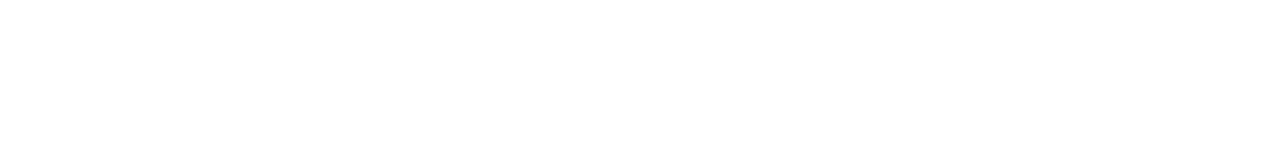
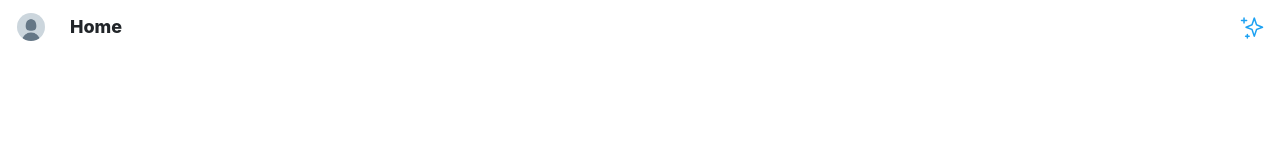
Before and after one commit to heynrits/twitter-ui-clone, a plain HTML site: page index.html in a window 1280 px wide. Drawn offline with nearby package versions, Linux system fonts and the light colour scheme.

Commit message:
Add top and side bar layout

```diff
--- a/assets/css/style.css
+++ b/assets/css/style.css
@@ -0,0 +1,47 @@
+/* Override Bootstrap Styles */
+.navbar-toggler {
+  padding: 0;
+}
+
+/* Custom Styles */
+.navbar-top {
+  height: 54px;
+}
+.nav-left {
+  display: flex;
+  align-items: center;
+}
+
+.round-toggler {
+  width: 30px;
+  height: 30px;
+  border-radius: 50%;
+}
+.round-toggler:focus {
+  border-radius: 50%;
+  outline: none;
+  border: 2px solid rgb(108, 164, 255);
+}
+
+.profile-icon {
+  display: inline-block;
+  width: 100%;
+  height: 100%;
+  background-image: url(../img/default_profile_400x400.png);
+  background-position: center;
+  background-size: contain;
+  background-repeat: no-repeat;
+  border-radius: 50%;
+}
+
+.title {
+  font-size: 18px;
+  font-weight: 800;
+  margin-bottom: 0;
+  /* margin-left: 30px; */
+}
+
+svg.content-preference-toggle {
+  height: 24px;
+  fill: rgba(29, 161, 242, 1);
+}
--- a/index.html
+++ b/index.html
@@ -15,6 +15,40 @@
     <link rel="stylesheet" href="assets/css/style.css" />
   </head>
   <body>
+    <!-- Top and Side bar -->
+    <div class="fixed-top">
+      <nav class="navbar navbar-top">
+        <div class="nav-left">
+          <button
+            class="navbar-toggler round-toggler"
+            type="button"
+            data-toggle="collapse"
+            data-target="#navbarToggleExternalContent"
+            aria-controls="navbarToggleExternalContent"
+            aria-expanded="false"
+            aria-label="Toggle navigation"
+          >
+            <span class="profile-icon"></span>
+          </button>
+          <h1 class="title ml-4">Home</h1>
+        </div>
+        <span>
+          <svg viewBox="0 0 24 24" class="content-preference-toggle">
+            <g>
+              <path
+                d="M22.772 10.506l-5.618-2.192-2.16-6.5c-.102-.307-.39-.514-.712-.514s-.61.207-.712.513l-2.16 6.5-5.62 2.192c-.287.112-.477.39-.477.7s.19.585.478.698l5.62 2.192 2.16 6.5c.102.306.39.513.712.513s.61-.207.712-.513l2.16-6.5 5.62-2.192c.287-.112.477-.39.477-.7s-.19-.585-.478-.697zm-6.49 2.32c-.208.08-.37.25-.44.46l-1.56 4.695-1.56-4.693c-.07-.21-.23-.38-.438-.462l-4.155-1.62 4.154-1.622c.208-.08.37-.25.44-.462l1.56-4.693 1.56 4.694c.07.212.23.382.438.463l4.155 1.62-4.155 1.622zM6.663 3.812h-1.88V2.05c0-.414-.337-.75-.75-.75s-.75.336-.75.75v1.762H1.5c-.414 0-.75.336-.75.75s.336.75.75.75h1.782v1.762c0 .414.336.75.75.75s.75-.336.75-.75V5.312h1.88c.415 0 .75-.336.75-.75s-.335-.75-.75-.75zm2.535 15.622h-1.1v-1.016c0-.414-.335-.75-.75-.75s-.75.336-.75.75v1.016H5.57c-.414 0-.75.336-.75.75s.336.75.75.75H6.6v1.016c0 .414.335.75.75.75s.75-.336.75-.75v-1.016h1.098c.414 0 .75-.336.75-.75s-.336-.75-.75-.75z"
+              ></path>
+            </g>
+          </svg>
+        </span>
+      </nav>
+      <div class="collapse" id="navbarToggleExternalContent">
+        <div class="p-4">
+          <h5 class="title">Account Info</h5>
+          <span class="text-muted">Sidebar Menu Items will go here.</span>
+        </div>
+      </div>
+    </div>
 
     <!-- Bootstrap JS Dependencies -->
     <script
```
Also changed, not shown: assets/img/default_profile_400x400.png (added).
